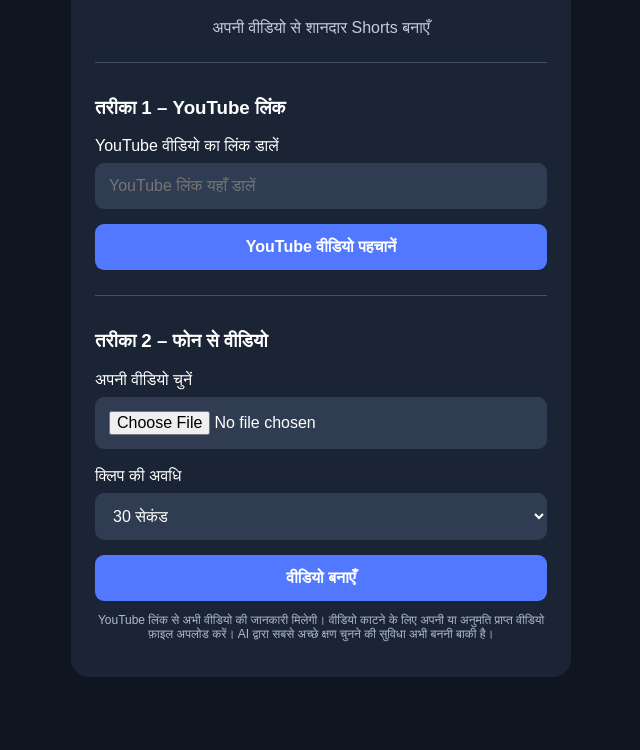
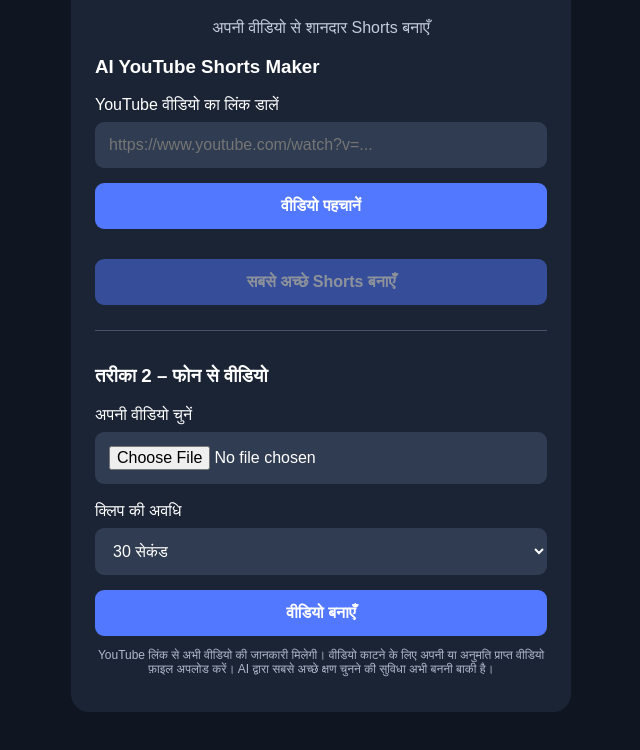
Before and after one commit to rajna1870-sketch/AI-Viral-Clip-Maker, a plain HTML site: page index.html in a window 1280 px wide. Shown: the part 130-880 px from the top of the page, without its empty margins (319-959 px from the left). Before the commit the page ends 852 px from the top, so only its background shows below. Drawn offline with Linux system fonts and the light colour scheme.

Commit message:
Update index.html

```diff
--- a/index.html
+++ b/index.html
@@ -28,17 +28,23 @@ video{width:100%;margin-top:20px;border-radius:12px}
 <h1>AI Viral Clip Maker</h1>
 <p>अपनी वीडियो से शानदार Shorts बनाएँ</p>
 
-<div class="section">
-<h3>तरीका 1 – YouTube लिंक</h3>
+<h3>AI YouTube Shorts Maker</h3>
 <label>YouTube वीडियो का लिंक डालें</label>
+
 <input id="youtubeUrl" type="url"
-placeholder="YouTube लिंक यहाँ डालें">
+placeholder="https://www.youtube.com/watch?v=...">
 
 <button id="checkBtn" onclick="checkYoutube()">
-YouTube वीडियो पहचानें
+वीडियो पहचानें
 </button>
+
 <div id="info"></div>
-</div>
+
+<button id="bestClipBtn" onclick="makeYoutubeClip()" disabled>
+सबसे अच्छे Shorts बनाएँ
+</button>
+
+<div id="youtubeStatus"></div>
 
 <div class="section">
 <h3>तरीका 2 – फोन से वीडियो</h3>
```
